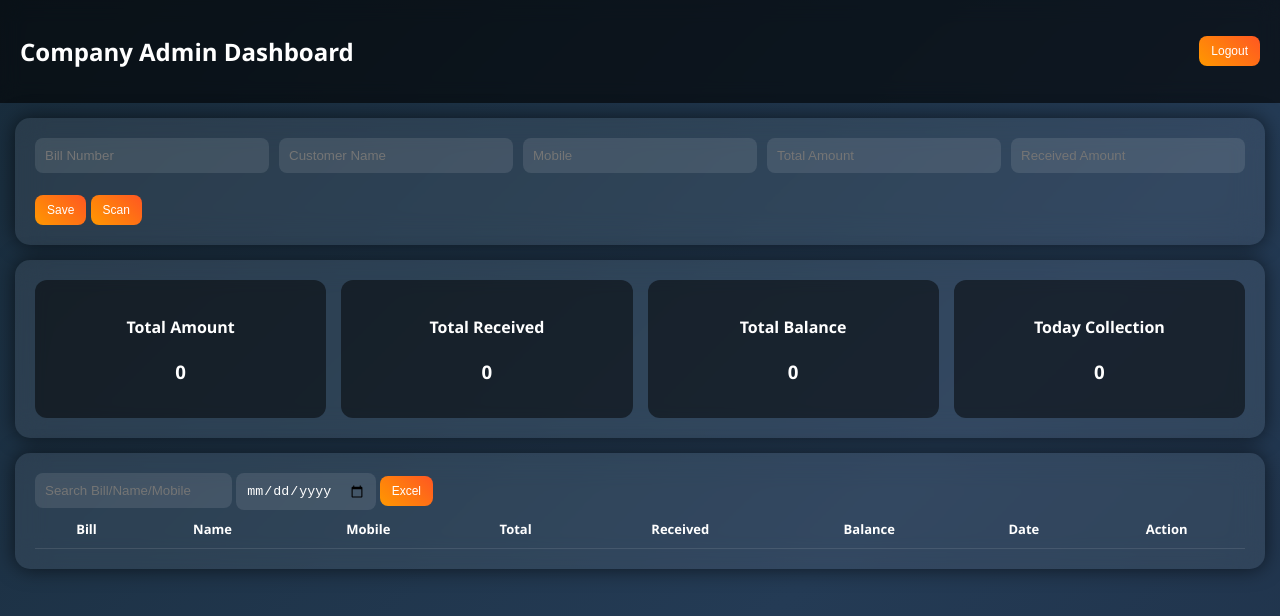
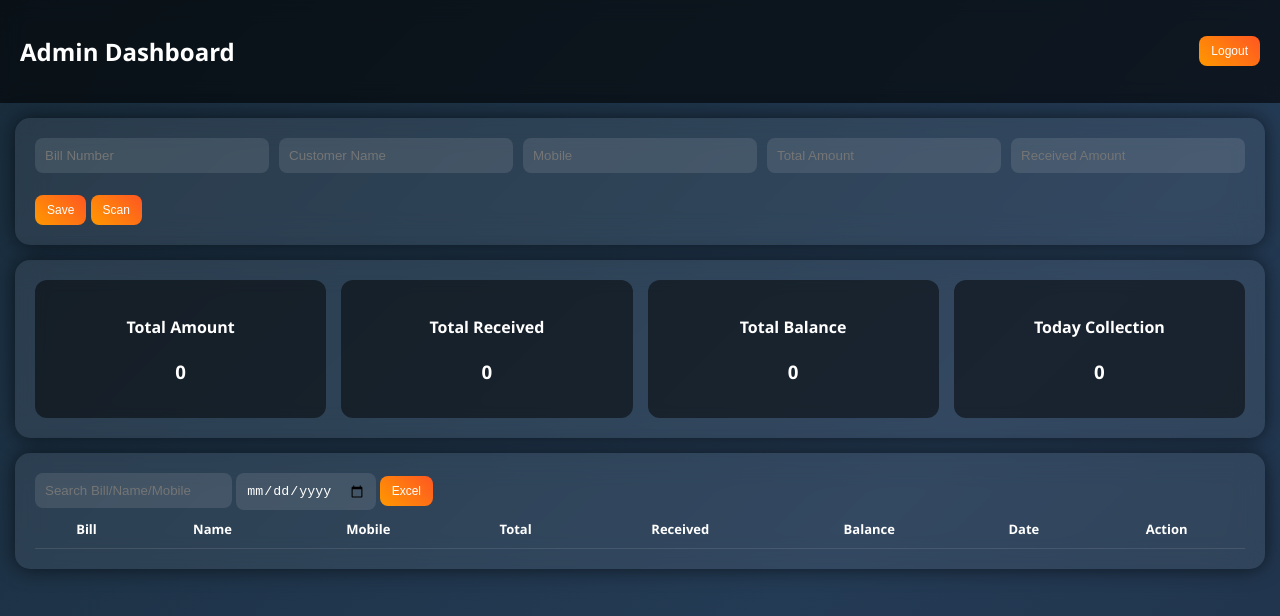
Before and after one commit to rcfxncy-collab/rcf, a website: page admin.html in a window 1280 px wide. Drawn offline with nearby package versions, Linux system fonts and the light colour scheme; no server answers; a script that the page names is missing.

Commit message:
Update admin.html

```diff
--- a/admin.html
+++ b/admin.html
@@ -2,7 +2,7 @@
 <html>
 <head>
 <meta name="viewport" content="width=device-width, initial-scale=1.0">
-<title>Premium Admin Dashboard</title>
+<title>Admin Dashboard</title>
 
 <script src="https://cdnjs.cloudflare.com/ajax/libs/xlsx/0.18.5/xlsx.full.min.js"></script>
 <script src="https://cdnjs.cloudflare.com/ajax/libs/jspdf/2.5.1/jspdf.umd.min.js"></script>
@@ -114,7 +114,7 @@ button{font-size:10px;padding:6px}
 <body>
 
 <div class="header">
-<h2>Company Admin Dashboard</h2>
+<h2>Admin Dashboard</h2>
 <button onclick="logout()">Logout</button>
 </div>
 
```
